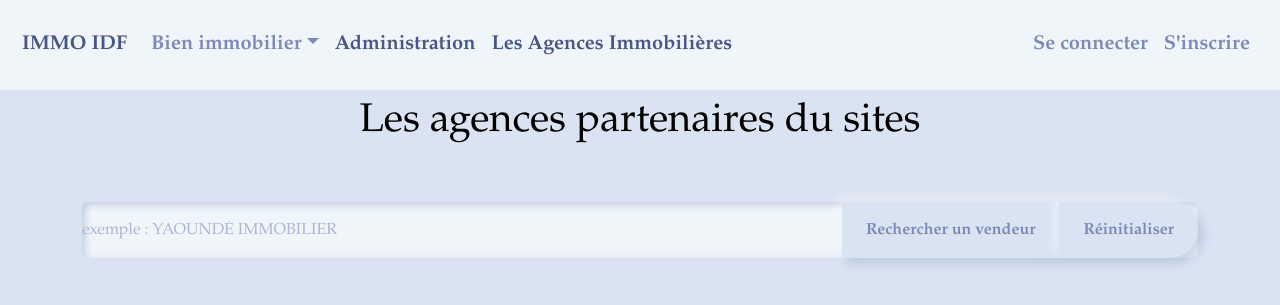
After one commit to MLB-78/Immo_Idf, a Symfony app: template templates/agence/listeAgence.html.twig in a window 1280 px wide. The commit adds this page. Shown: the top 305 px of the page. Run offline with Twig, Linux system fonts and the light colour scheme; the template is opened without the code that fills it, so the values that code supplies are empty; some libraries are stand-ins or nearby versions.

Commit message:
Ajout Barre de recherche / liste parts / BDD migrée

```diff
--- /dev/null
+++ b/templates/agence/listeAgence.html.twig
@@ -0,0 +1,47 @@
+{% extends 'base.html.twig' %}
+
+{% block title %}Les Agences {% endblock %}
+
+{% block body %}
+<div class="container">
+    <h1 class="pt-2 text-center" style="color: black">Les agences partenaires du sites</h1>
+    <hr>
+
+    <br>
+
+
+<form action="{{ path('agences') }}" method="GET" class="input-group mb-3" id="searchForm">
+    <input type="text" class="form-control" name="query" placeholder="exemple : YAOUNDÉ IMMOBILIER" aria-label="Recipient's username" aria-describedby="button-addon2">
+    <button class="btn btn-primary" type="submit" id="button-addon2">Rechercher un vendeur</button>
+    <button class="btn btn-primary" type="button" onclick="resetForm()">Réinitialiser</button>
+</form>
+
+<script>
+    function resetForm() {
+        document.getElementById("searchForm").reset(); // Reset the form
+        window.location.href = "{{ path('agences') }}"; // Refresh the page
+    }
+</script>
+
+
+
+    <br>
+
+    <div class="row pt-2">
+        {% for agence in lesAgences %}
+            <div class="col-md-4 mb-3">
+
+                <div class="card">
+                    <h3 class="card-header" style="color: red">
+                        <a href="">{{ agence.nomV }}</a>
+                    </h3>
+                    <img src="{{ agence.image }}" alt="" srcset="">
+
+                </div>
+            </div>
+        {% endfor %}
+    </div>
+
+
+</div>
+{% endblock %}
--- a/templates/base.html.twig
+++ b/templates/base.html.twig
@@ -25,9 +25,12 @@
             <li class="nav-item dropdown">
                 <a class="nav-link dropdown-toggle" data-bs-toggle="dropdown" href="#" role="button" aria-haspopup="true" aria-expanded="false">Bien immobilier</a>
                 <div class="dropdown-menu">
-                    <a class="dropdown-item" href="{{path('biens')}}">Bien Immobilier</a>
+                    <a class="dropdown-item" href="{{path('biens')}}">Les annonces</a>
                         <li class="nav-item">
-                    <a class="nav-link active" href="{{path('adminA')}}">Admin</a>
+                    <a class="nav-link active" href="{{path('adminA')}}">Administration</a>
+                    </li>
+                        <li class="nav-item">
+                    <a class="nav-link active" href="{{path('agences')}}">Les Agences Immobilières</a>
                     </li>
                 </div>
             </li>
--- a/templates/biens/listeBiens.html.twig
+++ b/templates/biens/listeBiens.html.twig
@@ -34,7 +34,7 @@
 
     <div class="row pt-2">
         {% for leAnnonce in lesAnnonces %}
-            <div class="col-md-3 mb-3">
+            <div class="col-md-4 mb-3">
                 <div class="card">
                     <img class="mx-auto d-block w-100" style="max-height: 150px; margin: auto; display: block;" src="{{ leAnnonce.image }}" alt="Card image">
 
@@ -53,7 +53,7 @@
     </div>
 
     <div class="navi text-center mt-3 mb-3">
-        {# {{ knp_pagination_render(lesAnnonces) }} #}
+        {{ knp_pagination_render(lesAnnonces) }}
     </div>
 </div>
 {% endblock %}
```
Also changed, not shown: migrations/Version20240410160711.php (added, +31 -0 lines), src/Controller/AgenceController.php (added, +36 -0 lines), src/Controller/AnnonceController.php (+12 -8 lines), src/Entity/Vendeur.php (+17 -0 lines), src/Repository/VendeurRepository.php (+9 -40 lines), 1 other file.
